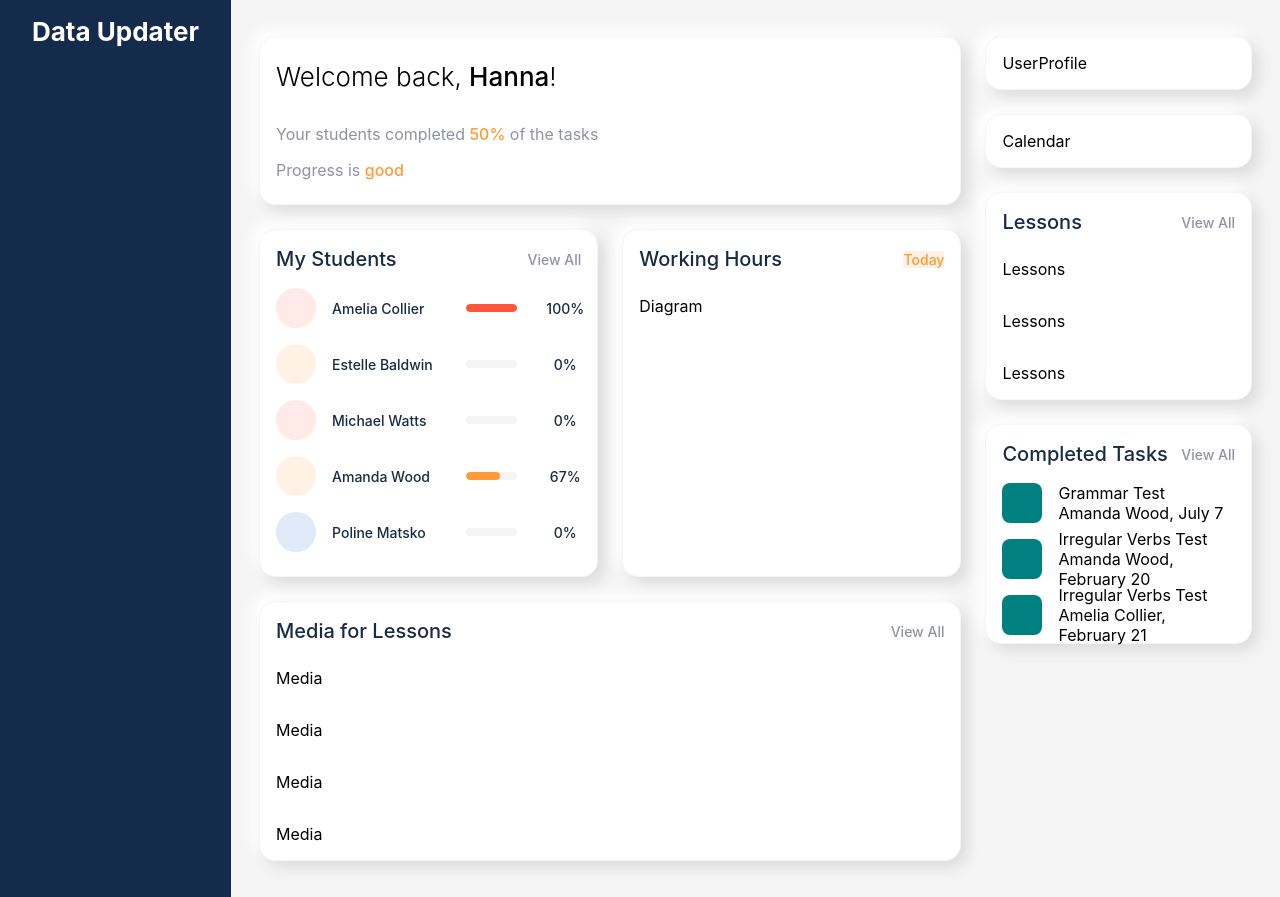
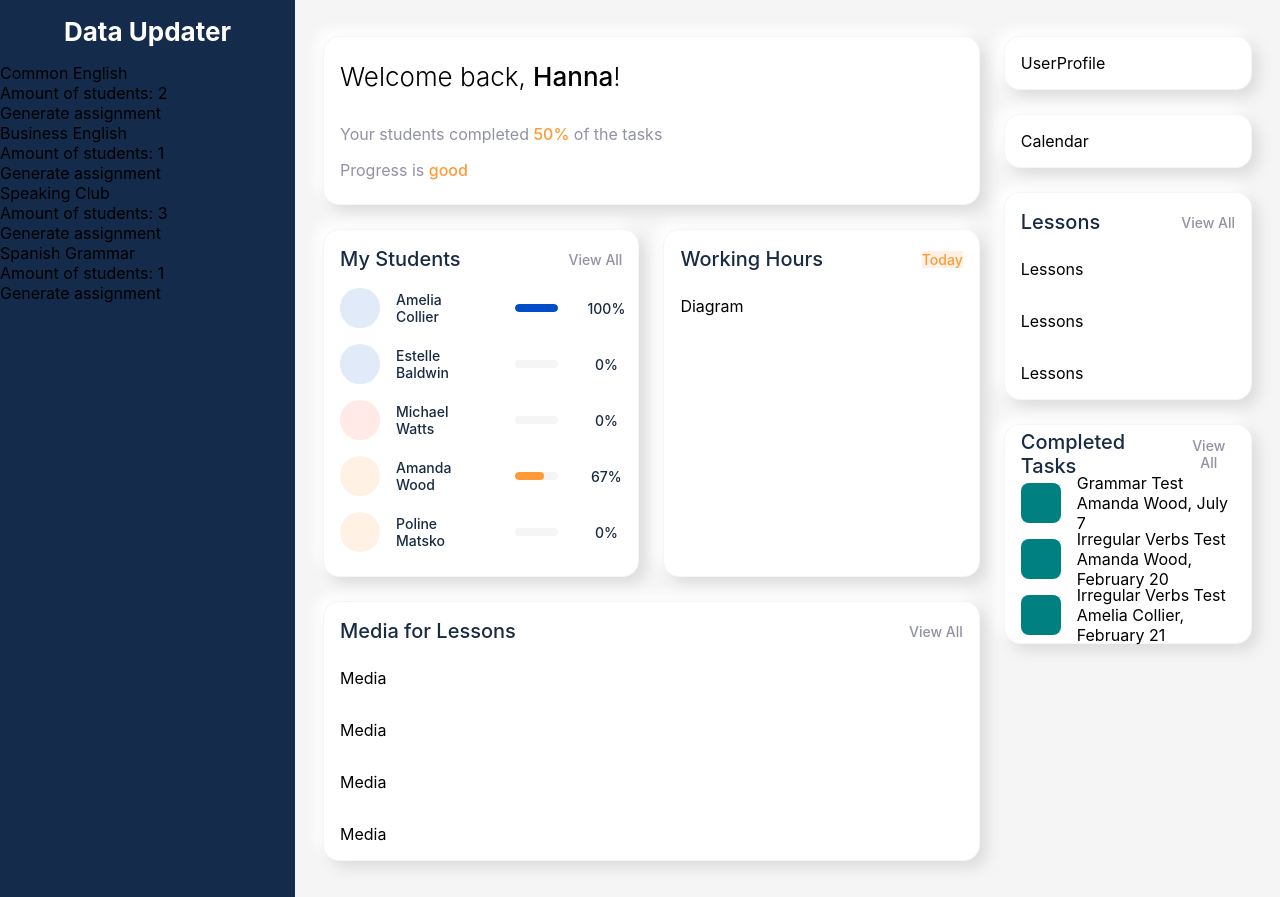
Before and after one commit to hanna-buhai/dashboard-with-recoil, a React (Create React App) app: page / in a window 1280 px wide. Built offline with nearby package versions, Linux system fonts and the light colour scheme.

Commit message:
add base of Data Updater

```diff
--- a/src/App.css
+++ b/src/App.css
@@ -33,16 +33,7 @@ input[type='reset'] {
   flex-direction: row;
 }
 
-.data-updater {
-  background-color: var(--dark-bg-color);
-  z-index: 10;
-}
 
-.data-updater__header {
-  margin: 16px 32px;
-  font-size: calc(10px + 2vmin);
-  color: white;
-}
 
 .App {
   background-color: var(--main-bg-color);
--- a/src/App.js
+++ b/src/App.js
@@ -7,13 +7,12 @@ import MyStudents from './components/myStudents'
 import UserProfile from './components/userProfile'
 import WelcomeBanner from './components/welcomeBanner'
 import WorkingHours from './components/workingHours'
+import DataUpdater from './components/dataUpdater'
 
 function App() {
   return (
     <div className="content">
-      <div className="data-updater">
-        <h2 className="data-updater__header">Data Updater</h2>
-      </div>
+<DataUpdater />
       <div className="App">
         <div className="app__section app__section--left ">
           <WelcomeBanner />
--- a/src/components/completedTasks/task.js
+++ b/src/components/completedTasks/task.js
@@ -14,8 +14,8 @@ const Task = ({ taskId }) => {
   const assignment = useRecoilValue(assignmentItemStateWithId(taskId))
   const student = useRecoilValue(studentsItemStateWithId(assignment.assigneeId))
   if (!assignment) return null
-  console.log(assignment)
-  console.log(student)
+  // console.log(assignment)
+  // console.log(student)
   return (
     <div className="task">
       <div className="task__icon" />
--- /dev/null
+++ b/src/components/dataUpdater/index.css
@@ -0,0 +1,10 @@
+.data-updater {
+  background-color: var(--dark-bg-color);
+  z-index: 10;
+}
+
+.data-updater__header {
+  margin: 16px 64px;
+  font-size: calc(10px + 2vmin);
+  color: white;
+}
--- /dev/null
+++ b/src/components/dataUpdater/index.js
@@ -0,0 +1,60 @@
+import React, { useState } from 'react'
+import { useRecoilState, useRecoilValue, useSetRecoilState } from 'recoil'
+import {
+  classesListState,
+  classItemStateWithId,
+  studyGroupsItemStateWithId,
+  subjectsItemStateWithId,
+  assignmentsListState,
+  assignmentItemStateWithId,
+} from '../../state/atoms'
+
+import './index.css'
+
+const ClassUpdater = ({ classId }) => {
+  const classWithData = useRecoilValue(classItemStateWithId(classId))
+  const attendeesList = useRecoilValue(studyGroupsItemStateWithId(classWithData.attendees))
+  const subjectData = useRecoilValue(subjectsItemStateWithId(classWithData.subjectId))
+
+  const [assignmentsList, set1] = useRecoilState(assignmentsListState)
+  const [newCount, setNewCount] = useState(assignmentsList.length + 1)
+  const set2 = useSetRecoilState(assignmentItemStateWithId(`assignment-${newCount}`))
+
+  const generateAssignment = () => {
+    attendeesList.forEach(attendee => {
+      set1(oldTodoList => [...oldTodoList, `assignment-${newCount}`])
+      set2({
+        id: `assignment-${newCount}`,
+        name: 'Temp assignment',
+        subjectId: classWithData.subjectId,
+        assigneeId: attendee,
+        dueDate: new Date('2021-12-17T00:00:00'),
+        finishedDate: null,
+      })
+      setNewCount(oldCount => oldCount + 1)
+    })
+  }
+
+  return (
+    <div>
+      <div>{subjectData.name}</div>
+      <div>Amount of students: {attendeesList.length}</div>
+      <button onClick={generateAssignment}>Generate assignment</button>
+    </div>
+  )
+}
+
+const DataUpdater = props => {
+  const classes = useRecoilValue(classesListState)
+
+  return (
+    <div className="data-updater">
+      <h2 className="data-updater__header">Data Updater</h2>
+      {classes.map(classId => (
+        <ClassUpdater classId={classId} />
+      ))}
+    </div>
+  )
+}
+
+export default DataUpdater
```
